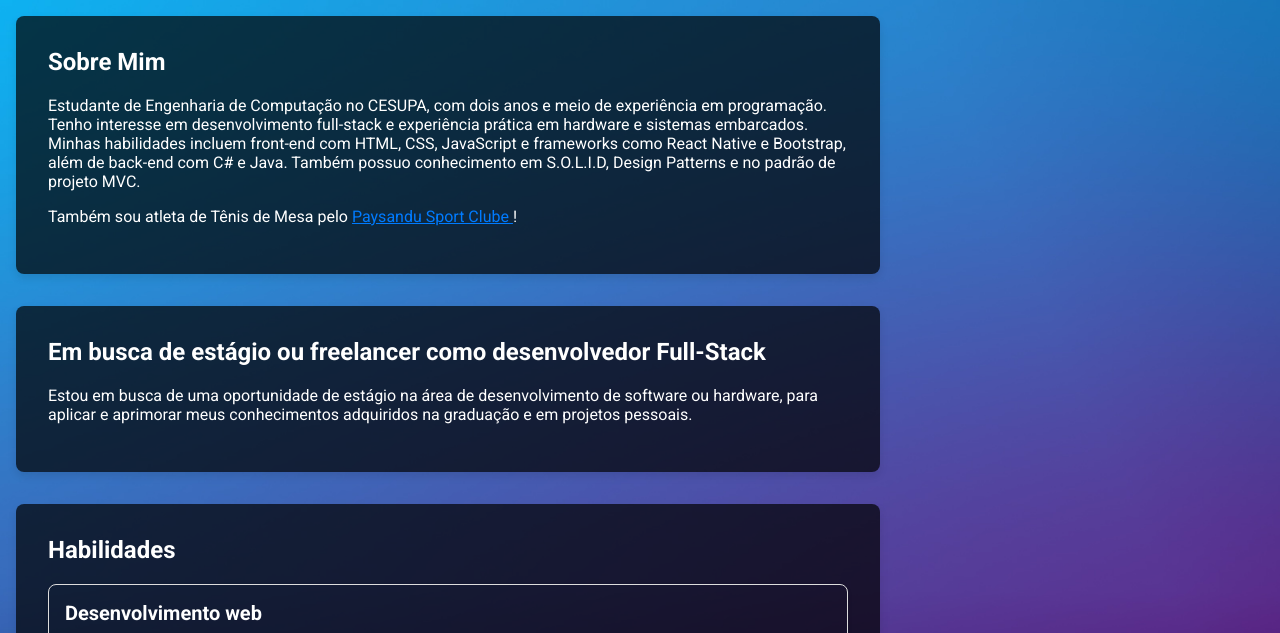
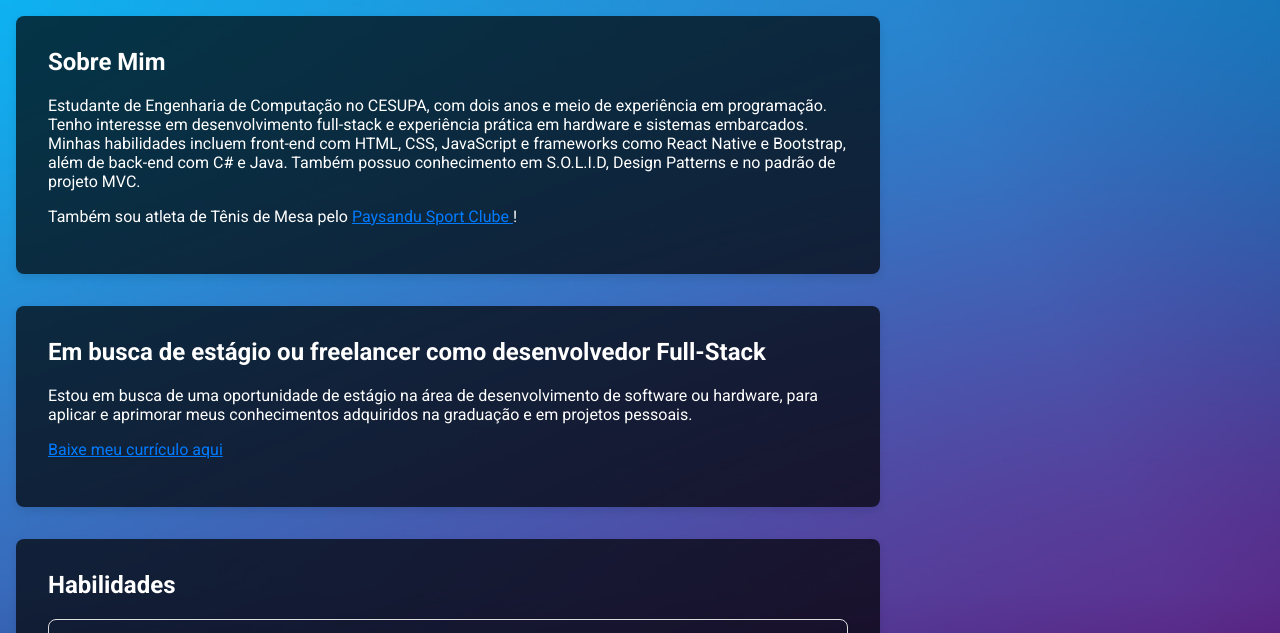
Before and after one commit to SergioGTF/Novo-portfolio, a plain HTML site: page Sobre.html in a window 1280 px wide. Shown: the top 633 px of the page. Drawn offline with Linux system fonts and the light colour scheme.

Commit message:
feat: adicionar link para download do currículo na seção "Em busca de estágio"
- Adicionada a seção "Em busca de estágio ou freelancer como desenvolvedor Full-Stack" com um link para download do currículo.
- O link permite que os visitantes baixem o currículo diretamente do site.
- Ajustes no HTML para incluir a nova seção e o link de download.

```diff
--- a/Sobre.html
+++ b/Sobre.html
@@ -23,6 +23,7 @@
             </a>!
         </p>
     </section>
+
     <section id="sobre">
         <h2>Em busca de estágio ou freelancer como desenvolvedor Full-Stack</h2>
         <p>
@@ -30,7 +31,12 @@
             de software ou hardware, para aplicar e aprimorar meus conhecimentos
             adquiridos na graduação e em projetos pessoais.
         </p>
+
+        <p>
+            <a href="./Assets/Curriculo_Sergio.pdf" download="Curriculo_Sergio.pdf">Baixe meu currículo aqui</a>
+        </p>
     </section>
+
     <section id="sobre">
         <h2>Habilidades</h2>
         <div class="habilidade">
```
Also changed, not shown: 1 other file.
